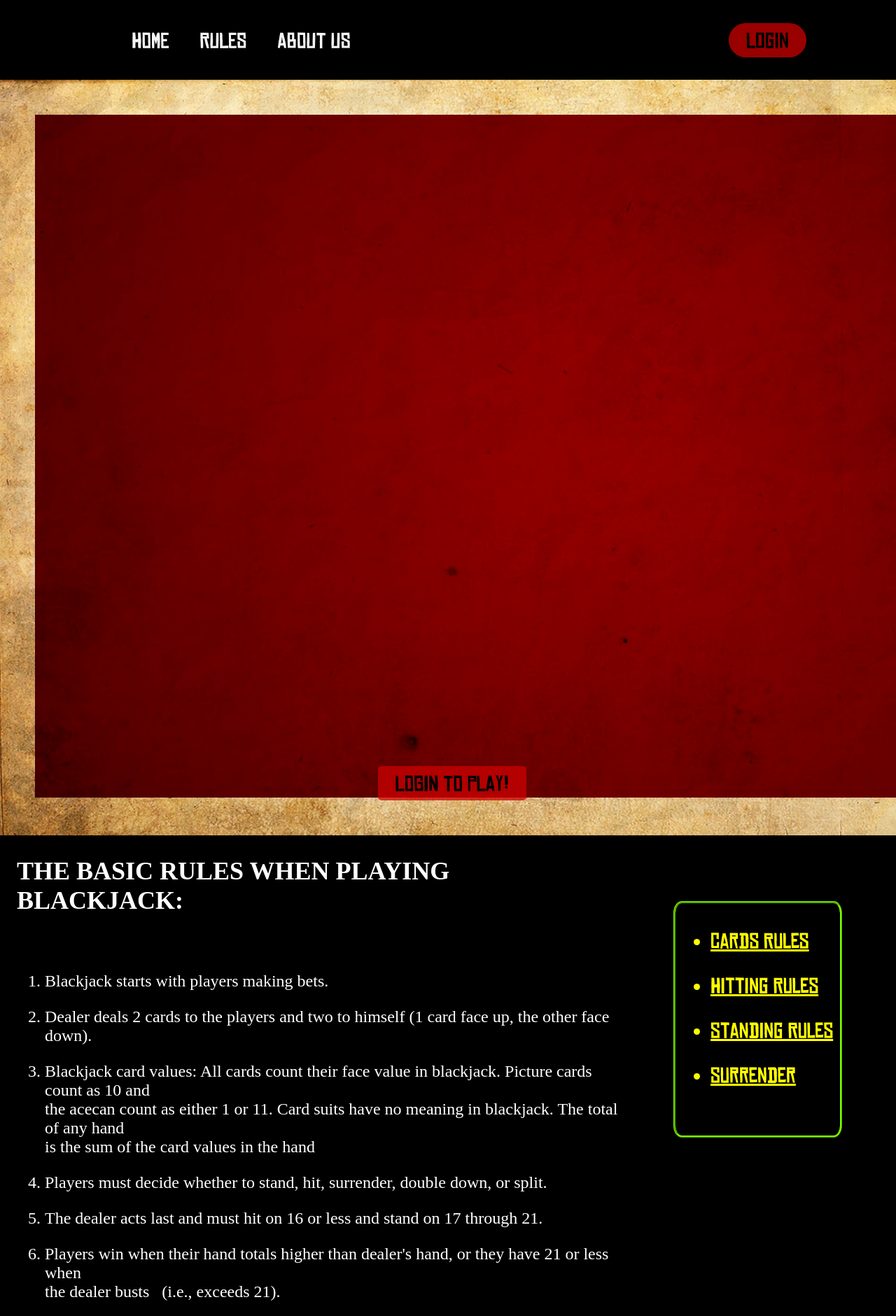
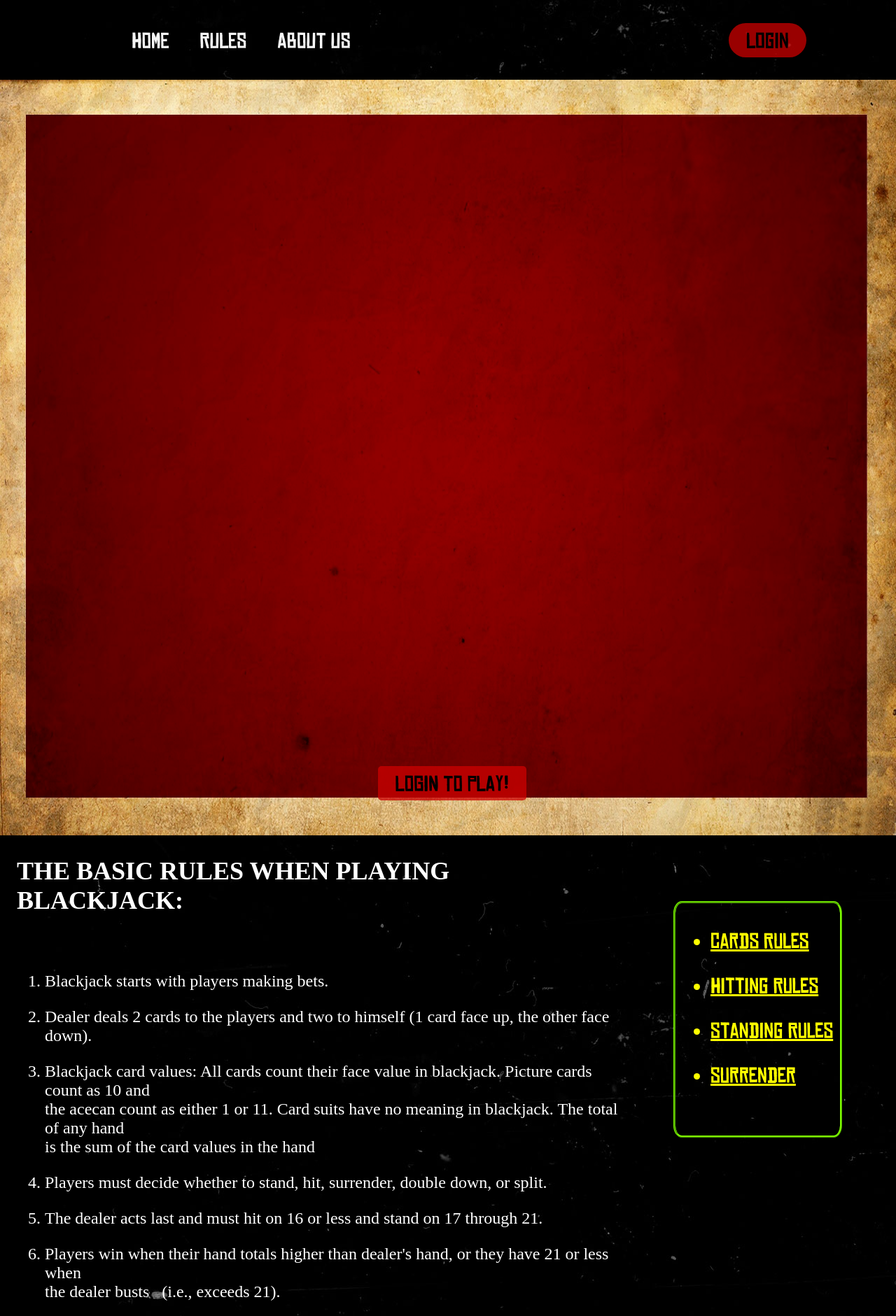
Before and after one commit to Kanishk99/Blackjack, a PHP site: page / in a window 1280 px wide. Shown: the top 1881 px of the page at 70% size. Run offline with PHP 8.4, Linux system fonts and the light colour scheme.

Commit message:
Add files via upload

```diff
--- a/index.css
+++ b/index.css
@@ -2,6 +2,10 @@
     /*https://famfonts.com/games/red-dead-redemption/*/
     font-family: "RedDead";
     src: url("fonts/CHINESER.TTF");
+}
+
+html {
+    scroll-behavior: smooth;
 }
 
 body {
@@ -10,7 +14,24 @@
     margin: 0;
     padding: 0;
     background-color: black;
+    background-image: url("WebPhotos\\mess_bg1.jpg");
+    background-attachment: fixed;
 }
+
+
+body::-webkit-scrollbar {
+    width:7px;
+    /* width of the entire scrollbar */
+}
+
+body::-webkit-scrollbar-thumb {
+    background-image: url("WebPhotos\\scroll.png");
+    background-repeat: no-repeat;
+    border-radius: 100%;
+
+}
+
+
 
 .navbar li,
 a,
@@ -22,11 +43,19 @@
     text-decoration: none;
 }
 
+.nav_bar {
+    position: -webkit-sticky; /* Safari */
+    position: relative;
+    top: 0;
+  }
+
+
 header {
     display: flex;
     justify-content: space-between;
     align-items: center;
     padding: 2% 10%;
+    position: relative;
 }
 
 .logo {
@@ -62,8 +91,8 @@
     transition: all 0.3s ease 0s;
 }
 
-.list-login{
-    padding-left:100px;
+.list-login {
+    padding-left: 100px;
 }
 
 .login {
@@ -77,7 +106,8 @@
 
 }
 
-button { /*Default button, change to class name*/
+button {
+    /*Default button, change to class name*/
     padding: 9px 25px;
     background-color: rgba(204, 0, 0, .75);
     color: black;
@@ -183,17 +213,18 @@
 
 .regi-position {
     color: red;
-    font-size: 25px;
+    font-size: 20px;
     position: relative;
-    right: 7%;
-    top: 300px;
+    left: 5%;
+    top: 70px;
+
 
 }
 
 .regi-position:hover {
-    color: white;
+    color: rgb(71, 14, 14);
     cursor: pointer;
-    background-color: saddlebrown;
+
 
 }
 
@@ -203,7 +234,8 @@
     height: 1080px;
     width: 100%;
     background-repeat: no-repeat;
-    background-size: cover;
+    background-size: 100% 100%;
+    vertical-align: top;
     object-fit: contain;
     position: relative;
     display: flex;
@@ -324,3 +356,14 @@
     border-radius: 10%;
     width: 20%;
 }
+
+.foot{
+    align-items: center;
+    background-image: url("WebPhotos/footer_stars.png");
+    background-repeat: no-repeat;
+    background-size: cover;
+    display:inline-block;
+    height:100%;
+    width: 100%;
+
+}
--- a/index.php
+++ b/index.php
@@ -14,12 +14,12 @@
      //$_SESSION = []; //Form reset debug
     ?>
 
-    <header>
+    <header class="nav_bar">
         <nav class="navbar">
             <ul class="nav_links">
                 <li class="home"><a href="#">HOME</a></li>
-                <li class="tutorial"><a href="#">RULES</a></li>
-                <li class="about"><a href="#">ABOUT US</a></li>
+                <li class="tutorial"><a href="#section_rules">RULES</a></li>
+                <li class="about"><a href="#section_about">ABOUT US</a></li>
             </ul>
         </nav>
         <?php
@@ -85,7 +85,7 @@
                 </a> <br>
             </ul>
         </span>
-        <span class="rules">
+        <span class="rules" id="section_rules">
             <h2>THE BASIC RULES WHEN PLAYING BLACKJACK:</h2>
             <p> </p>
             <ol>
@@ -143,9 +143,7 @@
 
 
         echo "            <button input type='submit' value=Login name='Login' class='loginbtn'> Login </button>";
-        echo "            <u><a class='regi-position' onclick=\"document.getElementById('id02').style.display='block'\";
-                        onclick=\"document.getElementById('id01').style.display='none'\">Don't have an account? Sign up
-                        here!</a></u>";
+        echo "            <p class='regi-position' onclick=\"document.getElementById('id02').style.display='block'\";>Don't have an account? Sign up here!<p>";
         echo "        </div>";
 
         echo "     </form>";
@@ -274,12 +272,12 @@
 
 
     </div>
-    <footer>
+    <footer id="section_about" class="foot">
         <p>Contact information:</p>
-        <a href="mailto:kanishkkargutkar123@gmail.com">someone@example.com</a> |
-        <a href="mailto:marathegaurav364@gmail.com">someone@example.com</a> |
-        <a href="mailto:kawaleaditya870@gmail.com">someone@example.com</a> |
-        <a href="mailto:mishradhruv072@gmail.com">someone@example.com</a>
+        <a href="mailto:kanishkkargutkar123@gmail.com">kanishkkargutkar123@gmail.com</a> <br>
+        <a href="mailto:marathegaurav364@gmail.com">marathegaurav364@gmail.com</a> <br>
+        <a href="mailto:kawaleaditya870@gmail.com">kawaleaditya870@gmail.com</a> <br>
+        <a href="mailto:mishradhruv072@gmail.com">mishradhruv072@gmail.com</a> <br>
         <p></p>
     </footer>
     <script>
```
